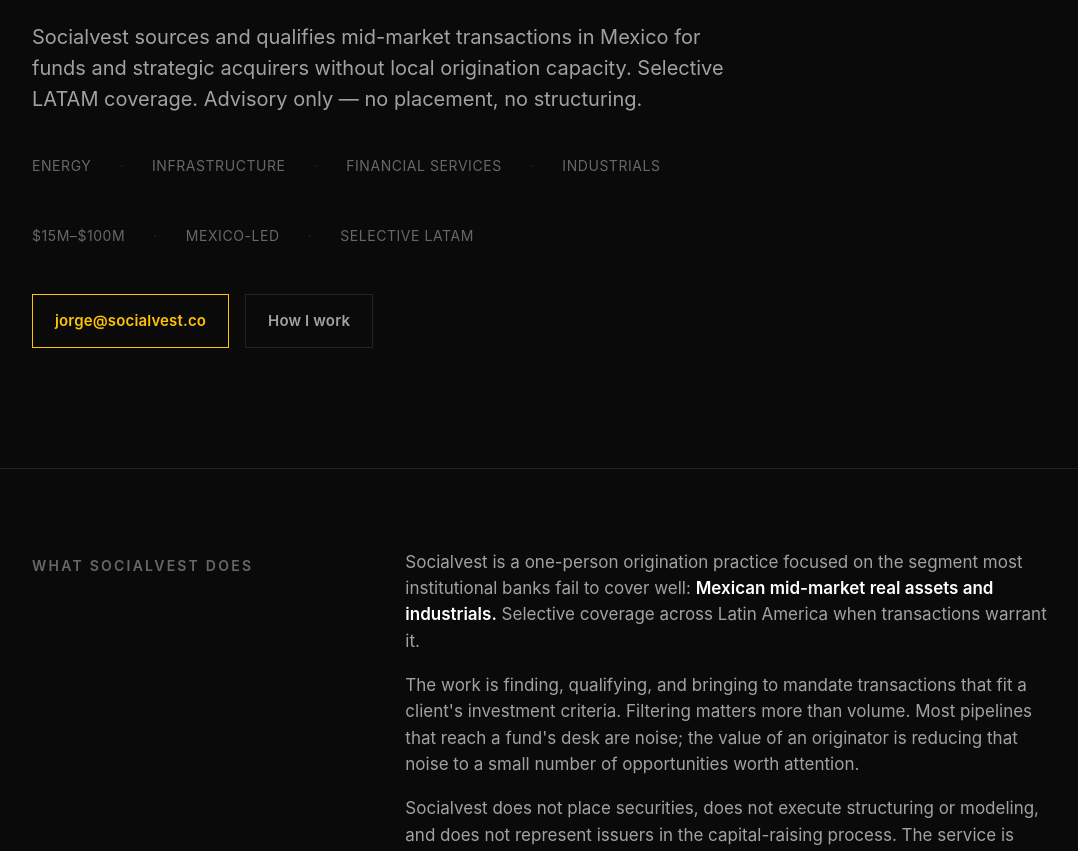
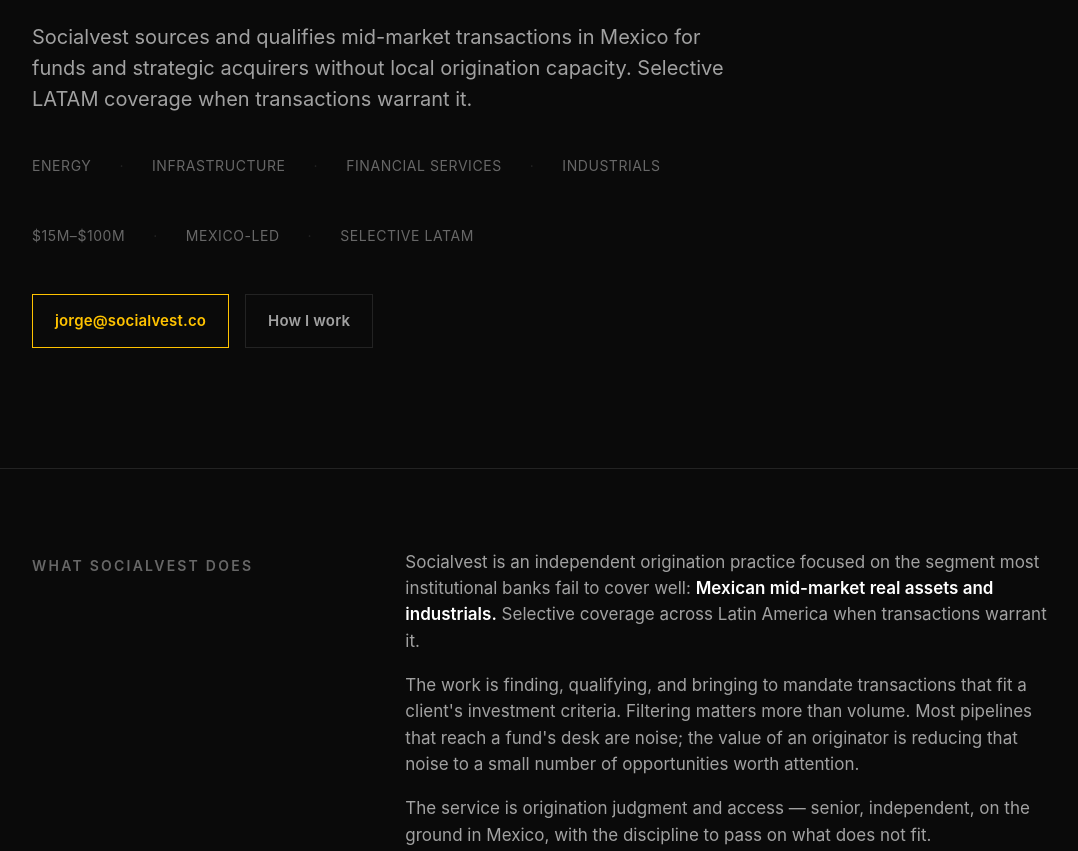
Before and after one commit to novohispano/Socialvest-Website, a plain HTML site: page index.html in a window 1280 px wide. Shown: the part 501-1352 px from the top of the page, without its empty margins (96-1174 px from the left). Drawn offline with Linux system fonts and the light colour scheme.

Commit message:
Updates copy

```diff
--- a/index.html
+++ b/index.html
@@ -328,7 +328,7 @@
 <section class="hero">
   <div class="wrap">
     <h1>Independent <span class="accent">deal origination</span> for Mexican real assets and industrials.</h1>
-    <p class="sub">Socialvest sources and qualifies mid-market transactions in Mexico for funds and strategic acquirers without local origination capacity. Selective LATAM coverage. Advisory only — no placement, no structuring.</p>
+    <p class="sub">Socialvest sources and qualifies mid-market transactions in Mexico for funds and strategic acquirers without local origination capacity. Selective LATAM coverage when transactions warrant it.</p>
     <div class="meta-line">
       <span>Energy</span>
       <span>Infrastructure</span>
@@ -352,9 +352,9 @@
     <div class="row">
       <div class="heading">What Socialvest does</div>
       <div class="body">
-        <p>Socialvest is a one-person origination practice focused on the segment most institutional banks fail to cover well: <strong>Mexican mid-market real assets and industrials.</strong> Selective coverage across Latin America when transactions warrant it.</p>
+        <p>Socialvest is an independent origination practice focused on the segment most institutional banks fail to cover well: <strong>Mexican mid-market real assets and industrials.</strong> Selective coverage across Latin America when transactions warrant it.</p>
         <p>The work is finding, qualifying, and bringing to mandate transactions that fit a client's investment criteria. Filtering matters more than volume. Most pipelines that reach a fund's desk are noise; the value of an originator is reducing that noise to a small number of opportunities worth attention.</p>
-        <p>Socialvest does not place securities, does not execute structuring or modeling, and does not represent issuers in the capital-raising process. The service is origination judgment and access — nothing more, nothing less.</p>
+        <p>The service is origination judgment and access — senior, independent, on the ground in Mexico, with the discipline to pass on what does not fit.</p>
       </div>
     </div>
   </div>
```
Also changed, not shown: 1 other file.
